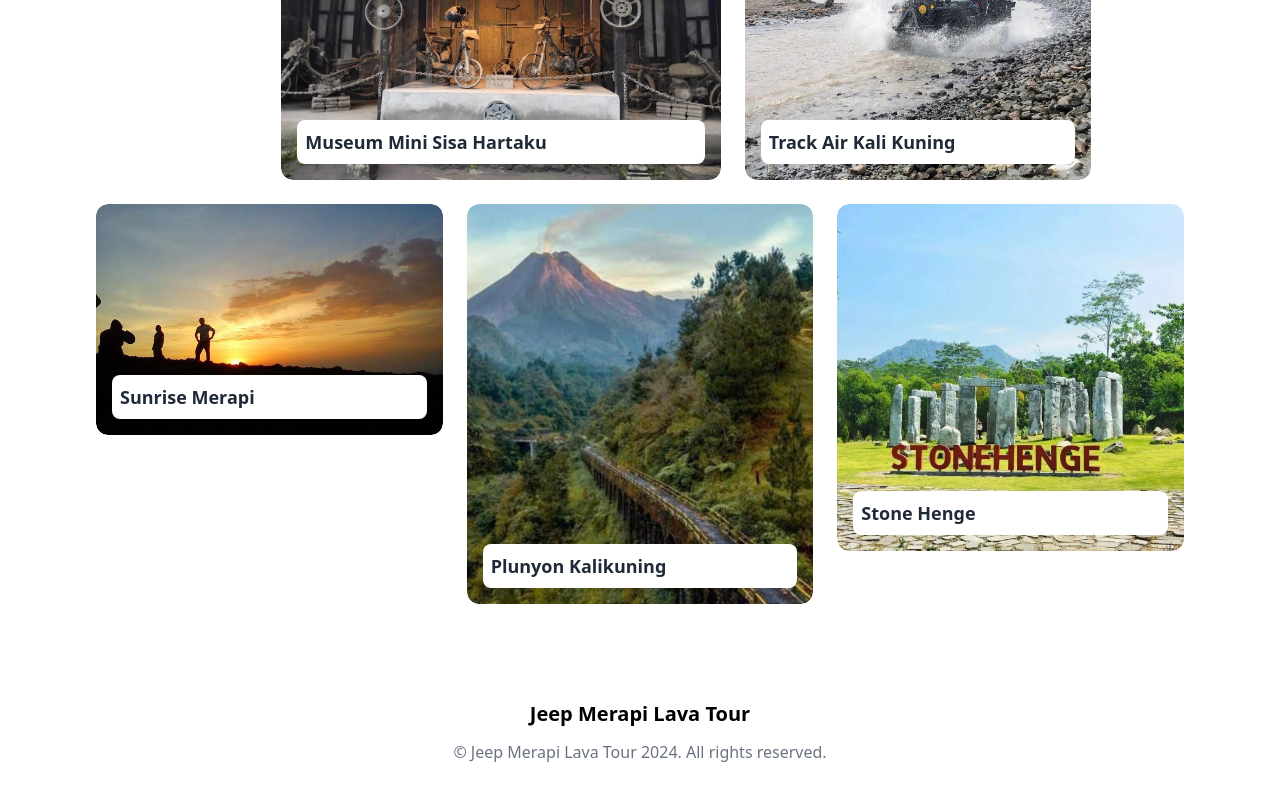
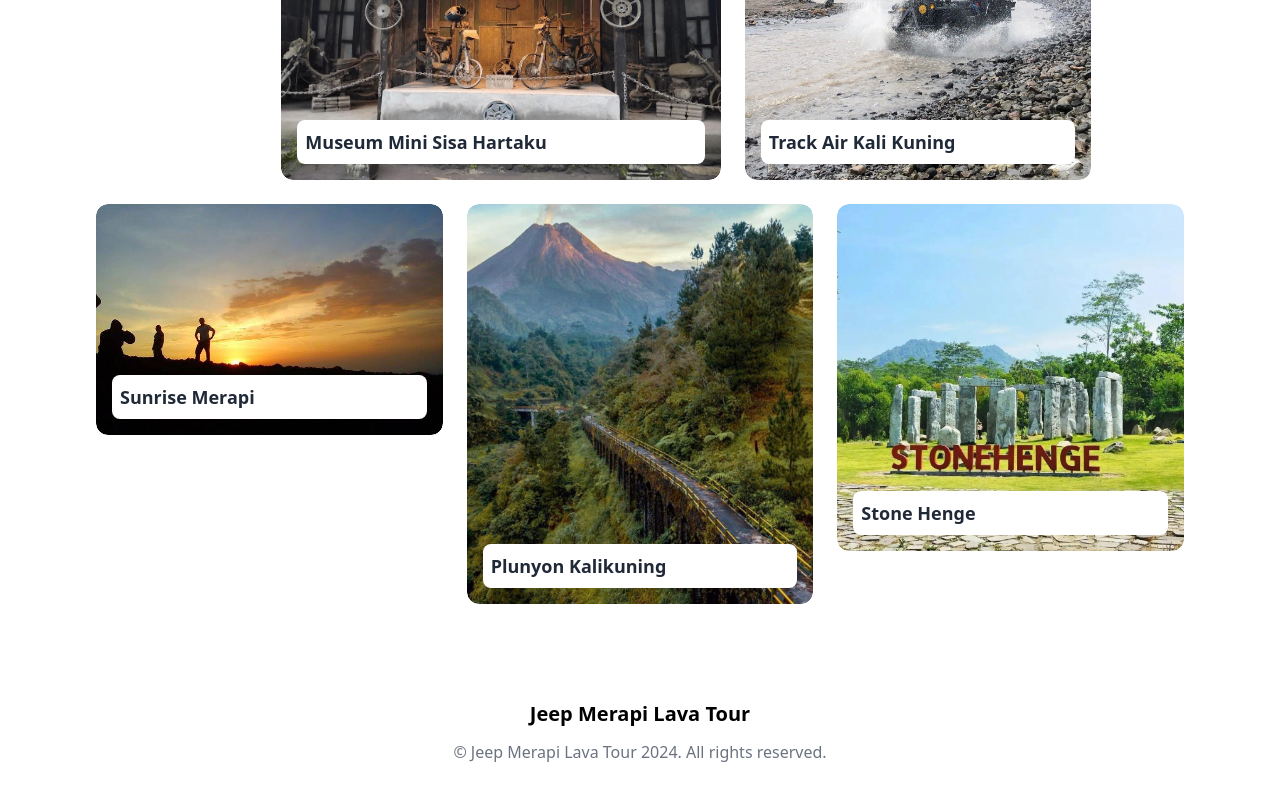
Before and after one commit to brillianodhiya/jeeptourlavamerapi, a Next.js app: page / in a window 1280 px wide. Shown: the part 4358-5158 px from the top of the page. Built offline with nearby package versions, Linux system fonts and the light colour scheme.

Commit message:
pluyon kalikuning

```diff
--- a/src/pages/index.tsx
+++ b/src/pages/index.tsx
@@ -973,13 +973,13 @@ export default function Home() {
                   className="group relative block rounded-xl overflow-hidden"
                   // href="#"
                   onClick={() => {
-                    openZoomedImage("/plunyon kalikuning.jpeg");
+                    openZoomedImage("/plunyon kalikuning2.jpeg");
                   }}
                 >
                   <div className="aspect-w-12 aspect-h-7 sm:aspect-none rounded-xl overflow-hidden">
                     <Image
                       className="group-hover:scale-105 transition-transform duration-500 ease-in-out rounded-xl w-full object-cover h-52 md:h-[50vh]"
-                      src="/plunyon kalikuning.jpeg"
+                      src="/plunyon kalikuning2.jpeg"
                       alt="Plunyon Kalikuning"
                       width={1000}
                       height={1000}
```
Also changed, not shown: public/plunyon kalikuning.jpeg (deleted), public/plunyon kalikuning2.jpeg (added).
